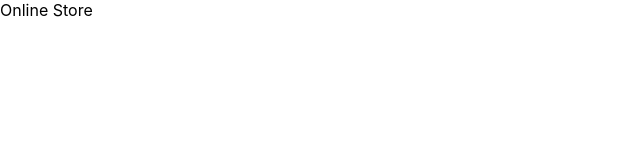
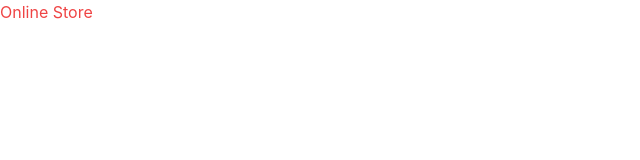
Before and after one commit to CDTREVINO1/GoMarket, a Next.js app: page / in a window 1280 px wide. Shown: the top 160 px of the page, without its empty margins (0-640 px from the left). Built offline with nearby package versions, Linux system fonts and the light colour scheme.

Commit message:
Installed tailwind.

```diff
--- a/package.json
+++ b/package.json
@@ -14,5 +14,10 @@
     "next": "13.4.1",
     "react": "18.2.0",
     "react-dom": "18.2.0"
+  },
+  "devDependencies": {
+    "autoprefixer": "^10.4.14",
+    "postcss": "^8.4.23",
+    "tailwindcss": "^3.3.2"
   }
 }
--- a/pages/index.js
+++ b/pages/index.js
@@ -1,3 +1,3 @@
 export default function Home() {
-  return "Online Store";
+  return <div className="text-red-500">Online Store</div>;
 }
--- /dev/null
+++ b/postcss.config.js
@@ -0,0 +1,6 @@
+module.exports = {
+  plugins: {
+    tailwindcss: {},
+    autoprefixer: {},
+  },
+}
--- a/styles/globals.css
+++ b/styles/globals.css
@@ -1,3 +1,7 @@
+@tailwind base;
+@tailwind components;
+@tailwind utilities;
+
 html,
 body {
   padding: 0;
--- /dev/null
+++ b/tailwind.config.js
@@ -0,0 +1,12 @@
+/** @type {import('tailwindcss').Config} */
+module.exports = {
+  content: [
+    "./app/**/*.{js,ts,jsx,tsx,mdx}",
+    "./pages/**/*.{js,ts,jsx,tsx,mdx}",
+    "./components/**/*.{js,ts,jsx,tsx,mdx}",
+  ],
+  theme: {
+    extend: {},
+  },
+  plugins: [],
+};
```
Also changed, not shown: 1 other file (tests, documents, lock files or other folders).
